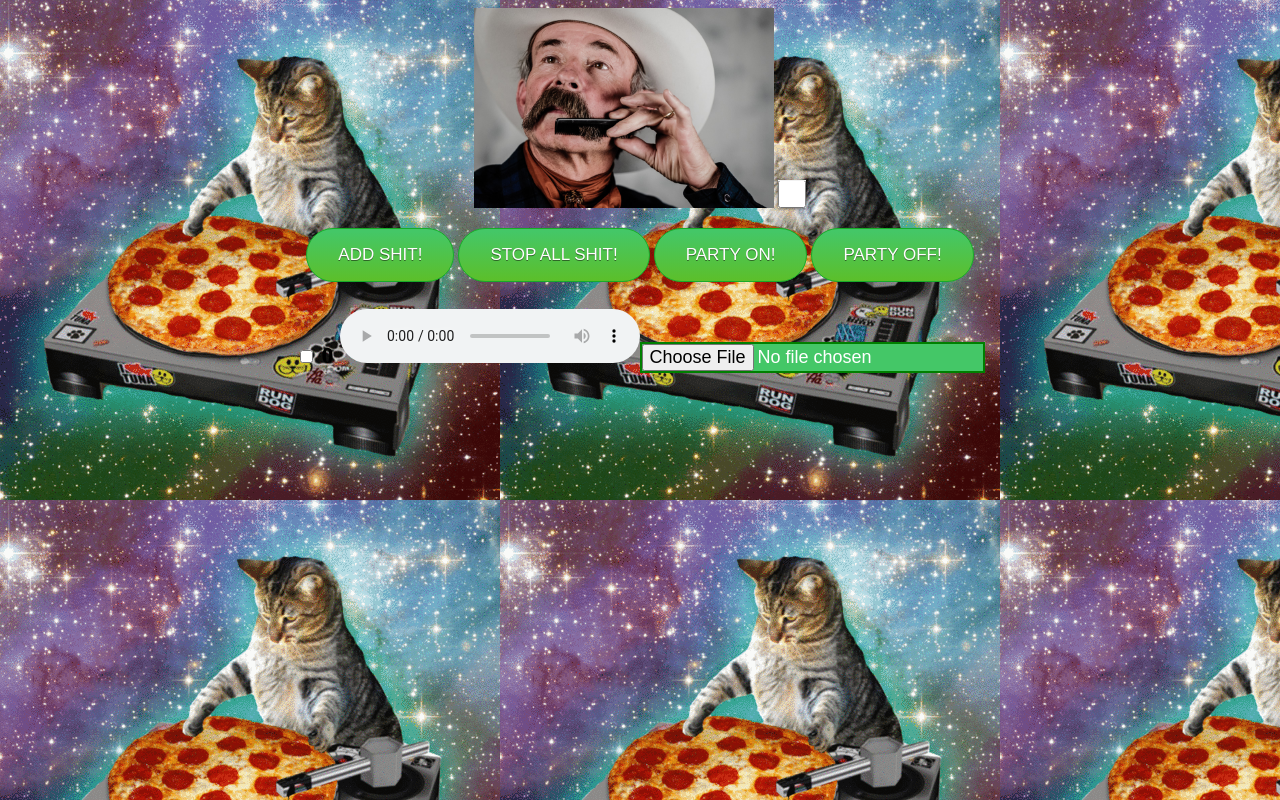
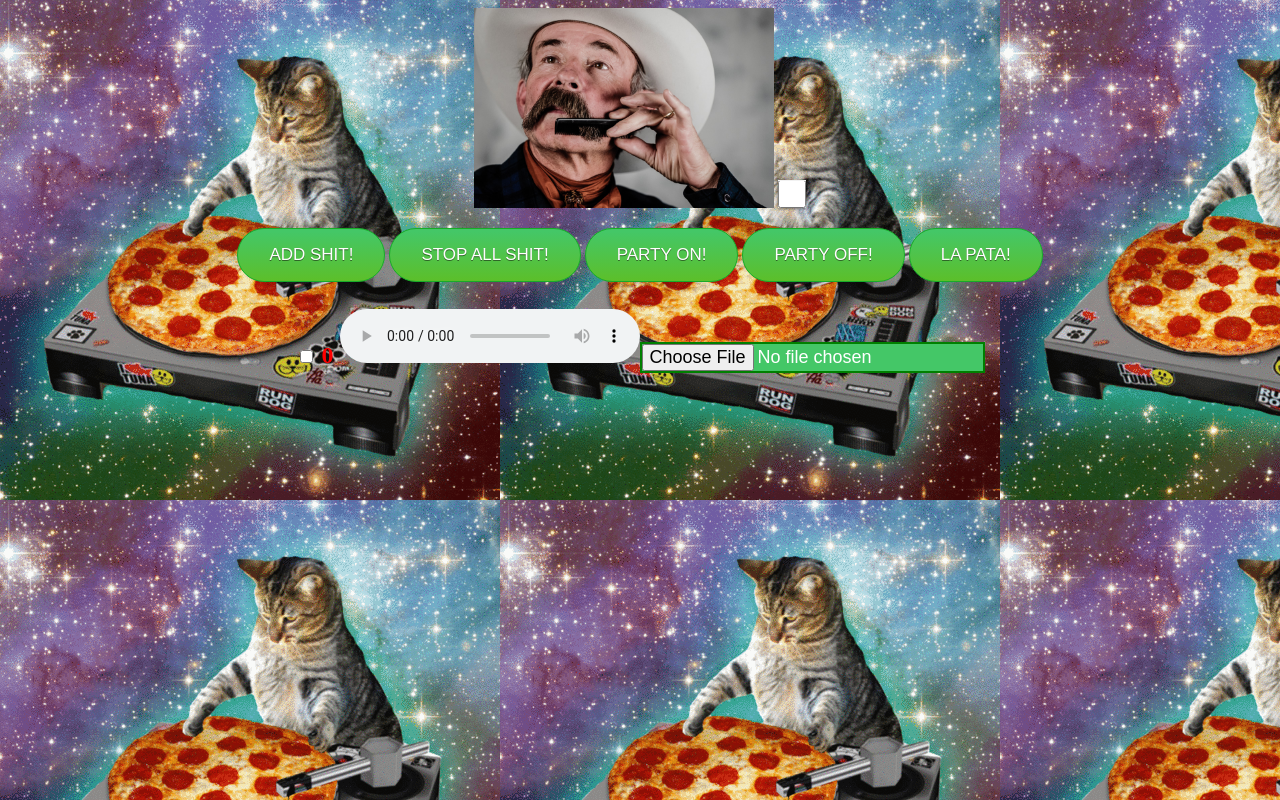
Before and after one commit to bmustach/webSampleLauncher, a browser extension: page shottas-samples-launcher/index.html in a window 1280 px wide. Both pictures are taken after a click on the button "ADD SHIT!". Drawn offline with Linux system fonts and the light colour scheme.

Commit message:
ultimos cambios

```diff
--- a/shottas-samples-launcher/index.html
+++ b/shottas-samples-launcher/index.html
@@ -21,6 +21,8 @@
      <button id="stopAll" class="myButton"class="myButton2">STOP ALL SHIT!</button>
      <button id="partyON" class="myButton">PARTY ON!</button>
      <button id="partyOFF" class="myButton">PARTY OFF!</button>
+     <button id="laPata" class="myButton">LA PATA!</button>
+
   </div>
 
   <div id="contenedorControles" class="message"/>
--- a/shottas-samples-launcher/main.js
+++ b/shottas-samples-launcher/main.js
@@ -145,7 +145,7 @@ function agregarControl(){
     }
 
     idUltimoControl++;
-    $("#contenedorControles").append('<br/>  <input type="checkbox" id="check'+idUltimoControl+'"/> <b>'+idUltimoControl+'</b> <audio id="control'+idUltimoControl+'" preload="none" estado="false" controls></audio><input type="file" class="claseInput" id="file'+idUltimoControl+'"/>');
+    $("#contenedorControles").append('<br/>  <input type="checkbox" id="check'+idUltimoControl+'"/> <b style="color:red">'+idUltimoControl+'</b> <audio id="control'+idUltimoControl+'" preload="none" estado="false" controls></audio><input type="file" class="claseInput" id="file'+idUltimoControl+'"/>');
     agregarEventoControlFile("file"+idUltimoControl,idUltimoControl);
     agregarEventoCheckLoop("check"+idUltimoControl,idUltimoControl);
 }
```
